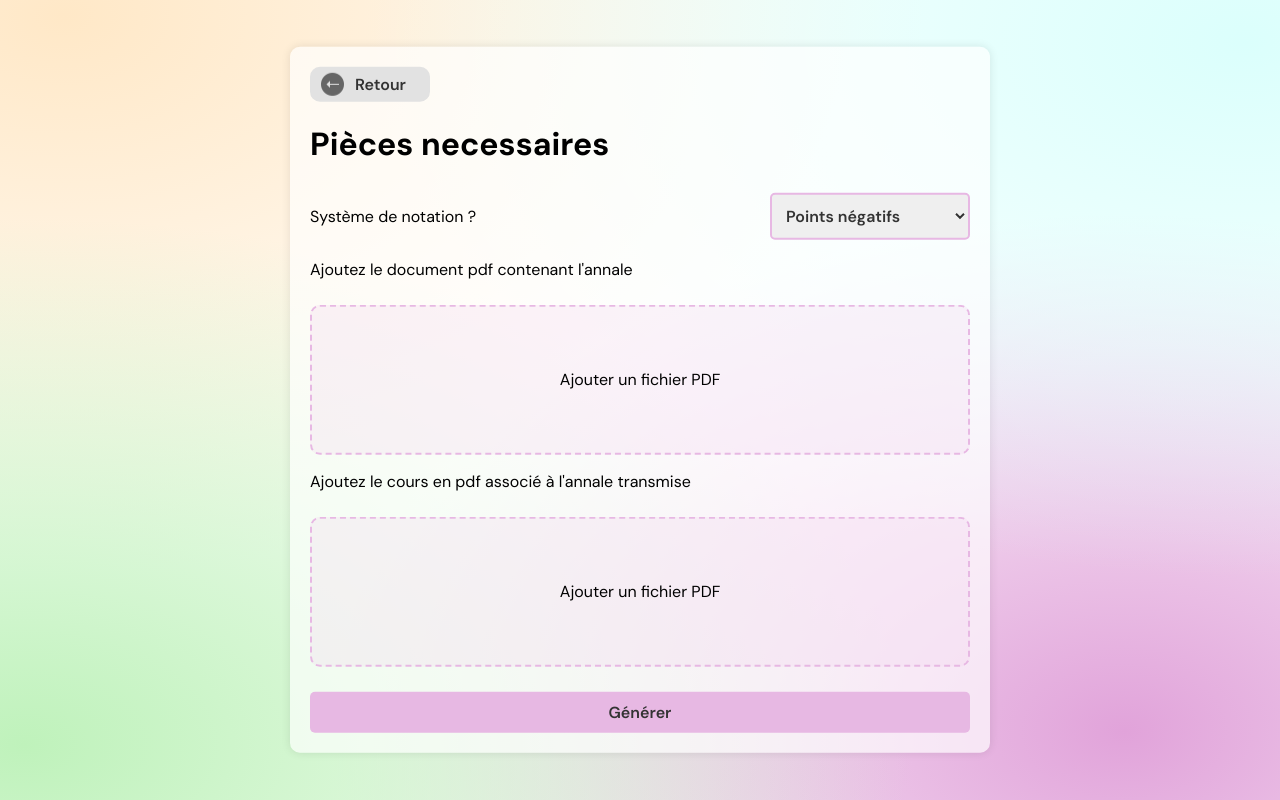
After one commit to hpktz/transforming-lessons-into-quizzes, a Flask app: page /extract/1 in a window 1280 px wide. The commit adds this page. Run offline with Flask 3, Linux system fonts and the light colour scheme; a user stored in the database is signed in.

Commit message:
Ajout de la fonctionnalité de l'étape 1 de l'extraction avec le téléchargement de fichiers et la gestion des erreurs
- Implémentation de JavaScript pour la gestion des téléchargements de fichiers pour les PDF des cours et des quiz.
- Création d'une interface conviviale pour afficher les informations sur les fichiers téléchargés.
- Ajout de la gestion des soumissions de formulaires avec des messages d'erreur pour le retour d'information de l'utilisateur.
- Conception d'une structure HTML pour l'étape d'extraction avec les champs de saisie et les étiquettes nécessaires.
- Intégration d'une animation de chargement pour améliorer l'expérience de l'utilisateur pendant le traitement.

Traduit avec DeepL.com (version gratuite)

```diff
--- a/main.py
+++ b/main.py
@@ -373,6 +373,225 @@ def create3():
 
         response = make_response(jsonify({'success': True, 'quizz_id': quizz_id}))
         response.set_cookie('user_data', json.dumps(quizz), max_age=31536000)
+        return response
+    except Exception as e:
+        logging.error(e)
+        return jsonify({'success': False, 'error': str(e)})
+
+@app.route('/extract/1', methods=['GET'])
+@login_required
+def extract1():
+    return render_template('extraction-step1.html')
+
+@app.route('/extract/2', methods=['POST'])
+@login_required
+def extract2():
+    try:
+        data = request.form
+
+        quizz_notation = data['quizz_notation']
+
+        course_pdf = request.files['course_pdf']
+        quizz_pdf = request.files['quizz_pdf']
+
+        course_temp_path = os.path.join('/tmp', course_pdf.filename)
+        quizz_temp_path = os.path.join('/tmp', quizz_pdf.filename)
+
+        course_pdf.save(course_temp_path)
+        quizz_pdf.save(quizz_temp_path)
+
+        quizz_id = random.randint(1000000000000000, 9999999999999999)
+
+        # Load the json file
+        with open(os.path.join(app.root_path, 'static', 'user_data.json'), 'r') as file:
+            quizz_data = json.load(file)
+
+        client = genai.Client(api_key=os.environ['GEMINI_API_KEY'])
+
+        files = [
+            client.files.upload(file=course_temp_path),
+            client.files.upload(file=quizz_temp_path)
+        ]
+
+        model = "gemini-2.0-flash"
+
+        contents = [
+            types.Content(
+                role="user",
+                parts=[
+                    types.Part.from_uri(
+                        file_uri=files[0].uri,
+                        mime_type="application/pdf",
+                    ),
+                    types.Part.from_uri(
+                        file_uri=files[1].uri,
+                        mime_type="application/pdf",
+                    ),
+                    types.Part.from_text(text="""Instructions :
+                    - Tu reçois deux documents PDF :
+                        1. Le **premier document** est un cours (support de référence).
+                        2. Le **second document** est un quiz (avec des questions et des choix de réponses).
+                    - Tu dois extraire les informations du premier document en suivant le JSON donné.
+                    - Du document, tu en déduit un titre, un emoji, et un type (QCM, QCU, ou mixte).
+                    - Tu dois extraire du document toutes les questions posées (sans le numero de la question).
+                    - Pour chaque questions posée, tu dois en extraire les réponse possibles (sans le numero de la reponse possible).
+                    - Maintant, pour chaque question posée, tu dois trouver la bonne réponse parmis les réponses possibles.
+                    - Pour trouver la bonne réponse parmis les réponses possibles, tu dois te baser sur le contenu du premier document.
+                    - Pour chaque question, tu dois aussi trouver une explication de la réponse correcte (en français).
+                    - Pour chaque question, tu dois aussi trouver la source exacte dans le cours (texte ou image spécifique) et le numéro de page du document PDF.
+                    """)
+                ],
+            ),
+        ]
+
+        generate_content_config = types.GenerateContentConfig(
+            temperature=1,
+            top_p=0.95,
+            top_k=40,
+            max_output_tokens=8192,
+            response_mime_type="application/json",
+            response_schema=genai.types.Schema(
+                type=genai.types.Type.OBJECT,
+                required=["status", "message"],
+                properties={
+                    "status": genai.types.Schema(
+                        type=genai.types.Type.STRING,
+                        description="État de la requête: SUCCESS ou ERROR",
+                    ),
+                    "message": genai.types.Schema(
+                        type=genai.types.Type.STRING,
+                        description="Message d'erreur si status=ERROR",
+                    ),
+                    "emoji": genai.types.Schema(
+                        type=genai.types.Type.STRING,
+                        description="Emoji représentant le thème du quiz",
+                    ),
+                    "title": genai.types.Schema(
+                        type=genai.types.Type.STRING,
+                        description="Titre du quiz extrait",
+                    ),
+                    "questions": genai.types.Schema(
+                        type=genai.types.Type.ARRAY,
+                        description="Liste des questions extraites",
+                        items=genai.types.Schema(
+                            type=genai.types.Type.OBJECT,
+                            required=["question", "answers", "correct"],
+                            properties={
+                                "question": genai.types.Schema(
+                                    type=genai.types.Type.STRING,
+                                    description="Texte de la question",
+                                ),
+                                "answers": genai.types.Schema(
+                                    type=genai.types.Type.ARRAY,
+                                    description="Liste des réponses possibles",
+                                    items=genai.types.Schema(
+                                        type=genai.types.Type.STRING,
+                                    ),
+                                ),
+                                "correct": genai.types.Schema(
+                                    type=genai.types.Type.ARRAY,
+                                    description="Liste des réponses correctes",
+                                    items=genai.types.Schema(
+                                        type=genai.types.Type.STRING,
+                                    ),
+                                ),
+                                "explanation": genai.types.Schema(
+                                    type=genai.types.Type.STRING,
+                                    description="Explication de la réponse correcte",
+                                ),
+                                "sources": genai.types.Schema(
+                                    type=genai.types.Type.ARRAY,
+                                    description="Liste des sources dans le cours",
+                                    items=genai.types.Schema(
+                                        type=genai.types.Type.OBJECT,
+                                        required=["source", "page"],
+                                        properties={
+                                            "source": genai.types.Schema(
+                                                type=genai.types.Type.STRING,
+                                                description="Source de la question",
+                                            ),
+                                            "page": genai.types.Schema(
+                                                type=genai.types.Type.INTEGER,
+                                                description="Numéro de page de la source",
+                                            ),
+                                        },
+                                    ),
+                                ),
+                            },
+                        ),
+                    ),
+                },
+            ),
+        )
+
+        output = ""
+        for chunk in client.models.generate_content_stream(
+            model=model,
+            contents=contents,
+            config=generate_content_config,
+        ):
+            output += chunk.text
+
+        response_data = json.loads(output)
+        logging.debug(f"API Response: {response_data}")
+
+        if response_data.get('status') == 'ERROR':
+            os.remove(course_temp_path)
+            os.remove(quizz_temp_path)
+            return jsonify({'success': False, 'error': response_data.get('message')})
+
+        pastel_colors = [
+            "#FFFBF2", "#FFF5E1", "#FAF3DD", "#F3E8EE", "#E8F8F5",
+            "#E3F2FD", "#F8E8FF", "#FDF8F5", "#F0F8FF", "#FCF5E5"
+        ]
+
+        # Préparer les données du quiz
+        quiz_title = response_data.get('title', 'Quiz extrait')
+        course_name = os.path.splitext(course_pdf.filename)[0]
+
+        quizz_data[quizz_id] = {
+            'title': quiz_title,
+            'name': course_name,
+            'emoji': response_data.get('emoji', '📝'),
+            'level': 'Non spécifié',
+            'type': 'QCM',
+            'notation': quizz_notation,
+            'notions': 'Extraites de l\'annale',
+            'size': len(response_data.get('questions', [])),
+            'color': random.choice(pastel_colors),
+            'quizzes': [
+                {
+                    'id': random.randint(1000000000000000, 9999999999999999),
+                    'date': get_paris_time().strftime('%Y-%m-%d'),
+                    'questions': response_data.get('questions', []),
+                    'attempts': []
+                }
+            ]
+        }
+
+        # Sauvegarder les fichiers
+        user_files_dir = os.path.join(app.root_path, 'static', 'user_files')
+        os.makedirs(user_files_dir, exist_ok=True)
+        user_file_path = os.path.join(user_files_dir, f'file_quizz_{quizz_id}.pdf')
+        shutil.copy2(course_temp_path, user_file_path)
+
+        # Créer une prévisualisation du PDF
+        pdf_preview_dir = os.path.join(app.root_path, 'static', 'pdf_preview')
+        os.makedirs(pdf_preview_dir, exist_ok=True)
+        pdf_preview_path = os.path.join(pdf_preview_dir, f'preview_{quizz_id}.jpg')
+        images = convert_from_path(user_file_path)
+        images[0].save(pdf_preview_path, 'JPEG')
+
+        # Enregistrer les données dans le JSON
+        with open(os.path.join(app.root_path, 'static', 'user_data.json'), 'w') as file:
+            json.dump(quizz_data, file, indent=4)
+
+        # Nettoyer les fichiers temporaires
+        os.remove(course_temp_path)
+        os.remove(quizz_temp_path)
+
+        response = make_response(jsonify({'success': True, 'quizz_id': quizz_id}))
+        response.set_cookie('user_data', json.dumps(quizz_data), max_age=31536000)
         return response
     except Exception as e:
         logging.error(e)
--- a/static/css/quizz-home-style.css
+++ b/static/css/quizz-home-style.css
@@ -39,6 +39,7 @@ main {
     height: 100%;
     background-color: #e9e9e9b8;
     width: 100%;
+    overflow: auto;
 }
 
 .main-container {
--- a/static/js/creation-step2.js
+++ b/static/js/creation-step2.js
@@ -54,8 +54,6 @@ quizz_notions.addEventListener('keypress', function(event) {
 
 form.addEventListener('submit', async function(event) {
     event.preventDefault();
-
-
 });
 
 const next_button = document.getElementById('next_button');
--- /dev/null
+++ b/static/js/extraction-step1.js
@@ -0,0 +1,92 @@
+const course_pdf = document.getElementById('course_pdf');
+const cours_pdf_label = document.getElementById('course_pdf_label');
+
+const quizz_pdf = document.getElementById('quizz_pdf');
+const quizz_pdf_label = document.getElementById('quizz_pdf_label');
+
+const form = document.getElementById('extraction_form_stp1');
+
+// Reusable function to handle file change
+function handleFileChange(fileInput, fileLabel) {
+    const file = fileInput.files[0];
+    if (!file) return;
+
+    fileLabel.innerHTML = '';
+
+    const upload_infos = document.createElement('div');
+    upload_infos.classList.add('upload_infos');
+
+    const doc_preview = document.createElement('div');
+    doc_preview.classList.add('doc_preview');
+
+    const imgPreview = document.createElement('img');
+    imgPreview.src = '/static/icons/docs.png';
+    doc_preview.appendChild(imgPreview);
+
+    const doc_infos = document.createElement('div');
+    doc_infos.classList.add('doc_infos');
+
+    // File name
+    const doc_name = document.createElement('div');
+    doc_name.classList.add('doc_name');
+    doc_name.textContent = file.name;
+    doc_infos.appendChild(doc_name);
+
+    // File modification date
+    const fileDate = new Date(file.lastModified);
+    const doc_date = document.createElement('div');
+    doc_date.classList.add('doc_date');
+    doc_date.textContent = fileDate.toLocaleDateString();
+    doc_infos.appendChild(doc_date);
+
+    upload_infos.appendChild(doc_preview);
+    upload_infos.appendChild(doc_infos);
+    fileLabel.appendChild(upload_infos);
+}
+
+// Add event listeners using the shared function
+course_pdf.addEventListener('change', () => handleFileChange(course_pdf, cours_pdf_label));
+quizz_pdf.addEventListener('change', () => handleFileChange(quizz_pdf, quizz_pdf_label));
+
+
+form.addEventListener('submit', async function(event) {
+    event.preventDefault();
+});
+
+const next_button = document.getElementById('next_button');
+next_button.addEventListener('click', async function() {
+    const main = document.getElementById('main');
+    main.classList.add('to_go');
+
+    const loader = document.getElementById('loader');
+    loader.classList.remove('to_enter');
+
+    try {
+        const response = await fetch('/extract/2', {
+            method: 'POST',
+            body: new FormData(form)
+        });
+        const data = await response.json();
+
+        console.log(data);
+        if (data.success) {
+            window.location.href = '/?quizz=' + data.quizz_id;
+        } else {
+            main.classList.remove('to_go');
+            loader.classList.add('to_enter');
+
+            const message = document.getElementById('error-message');
+            message.textContent = data.error;
+        }
+    } catch (error) {
+        main.classList.remove('to_go');
+        loader.classList.add('to_enter');
+
+        const message = document.getElementById('error-message');
+        message.textContent = 'Une erreur est survenue lors de la création du quizz';
+    }
+});
+
+return_button.addEventListener('click', function() {
+    window.location.href = '/';
+});
--- /dev/null
+++ b/templates/extraction-step1.html
@@ -0,0 +1,43 @@
+<!DOCTYPE html>
+<html lang="en">
+<head>
+    <meta charset="UTF-8">
+    <meta name="viewport" content="width=device-width, initial-scale=1.0">
+    <title>Création d'un quizz</title>
+    <link rel="stylesheet" href="/static/css/creation.css">
+</head>
+<body>
+    <main id="main">
+        <div class="return_button" id="return_button">
+            <img src="/static/icons/icons8-go-back-50.png" alt="return-button">
+            <div class="return_button_text">Retour</div>
+        </div>
+        <h1>Pièces necessaires</h1>
+        <p class="error-message" id="error-message">{{error_mess}}</p>
+        <form action="/extract/2" method="POST" id="extraction_form_stp1">
+            <div class="selector">
+                <p>Système de notation ?</p>
+                <select name="quizz_notation" id="quizz_notation" required>
+                    <option value="Points négatifs">Points négatifs</option>
+                    <option value="Notation classique">Notation classique</option>
+                </select>
+            </div>
+            <p>Ajoutez le document pdf contenant l'annale</p>
+            <input type="file" name="quizz_pdf" id="quizz_pdf" accept="application/pdf" required>
+            <label for="quizz_pdf" id="quizz_pdf_label">
+                <div>Ajouter un fichier PDF</div>
+            </label>
+            <p>Ajoutez le cours en pdf associé à l'annale transmise</p>
+            <input type="file" name="course_pdf" id="course_pdf" accept="application/pdf" required>
+            <label for="course_pdf" id="course_pdf_label">
+                <div>Ajouter un fichier PDF</div>
+            </label>
+            <div id="next_button">Générer</div>
+        </form>
+    </main>
+    <main class="to_enter" id="loader">
+        <div class="loader"></div>
+    </main>
+    <script src="/static/js/extraction-step1.js"></script>
+</body>
+</html>
```
Also changed, not shown: static/css/home-style.css (+78 -1 lines), static/js/home.js (+34 -0 lines), templates/home.html (+18 -1 lines), static/imgs/gradienta-ByiHd_Cim84-unsplash.jpg (deleted), static/imgs/quizz-creation.png (added), static/imgs/quizz-extraction.png (added).
